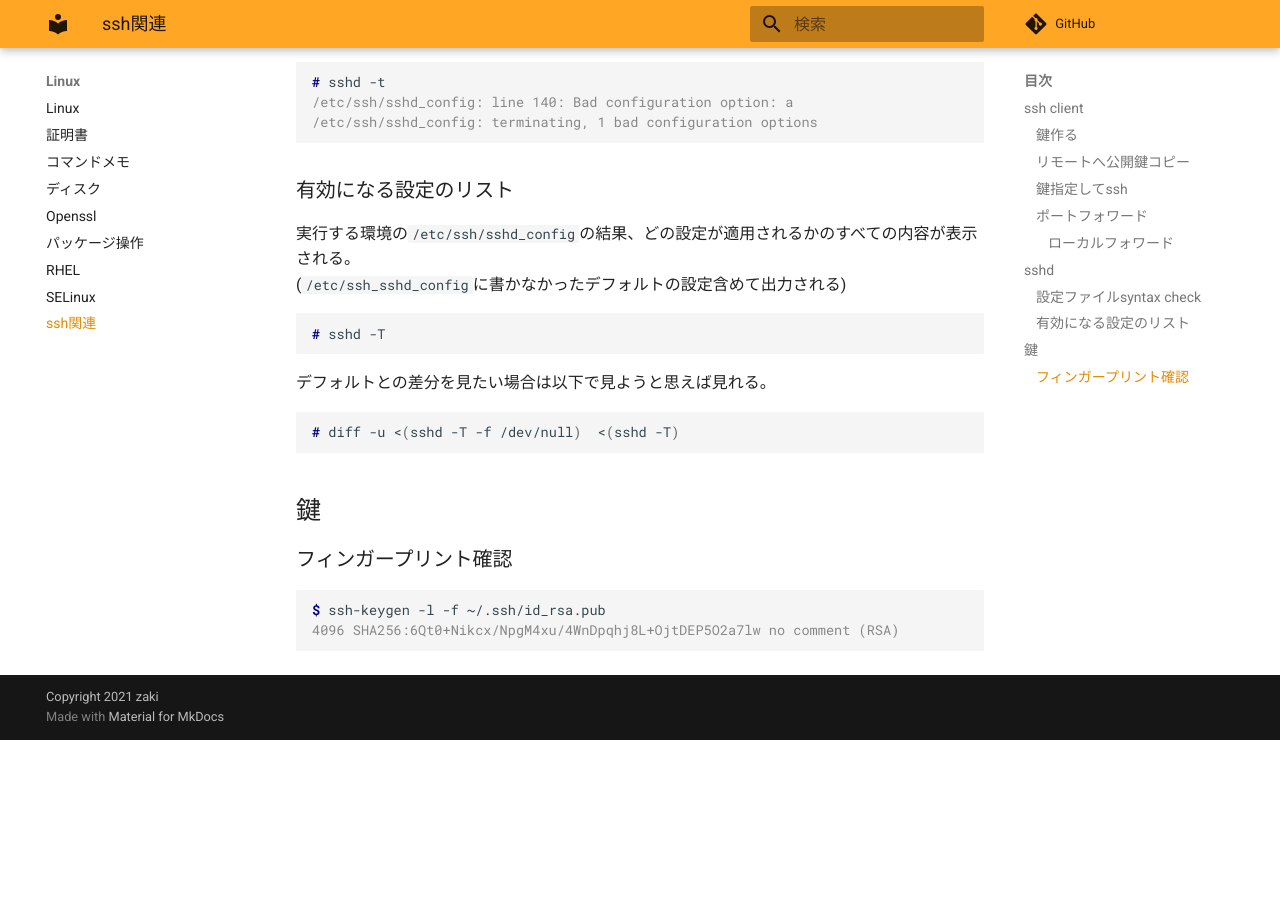
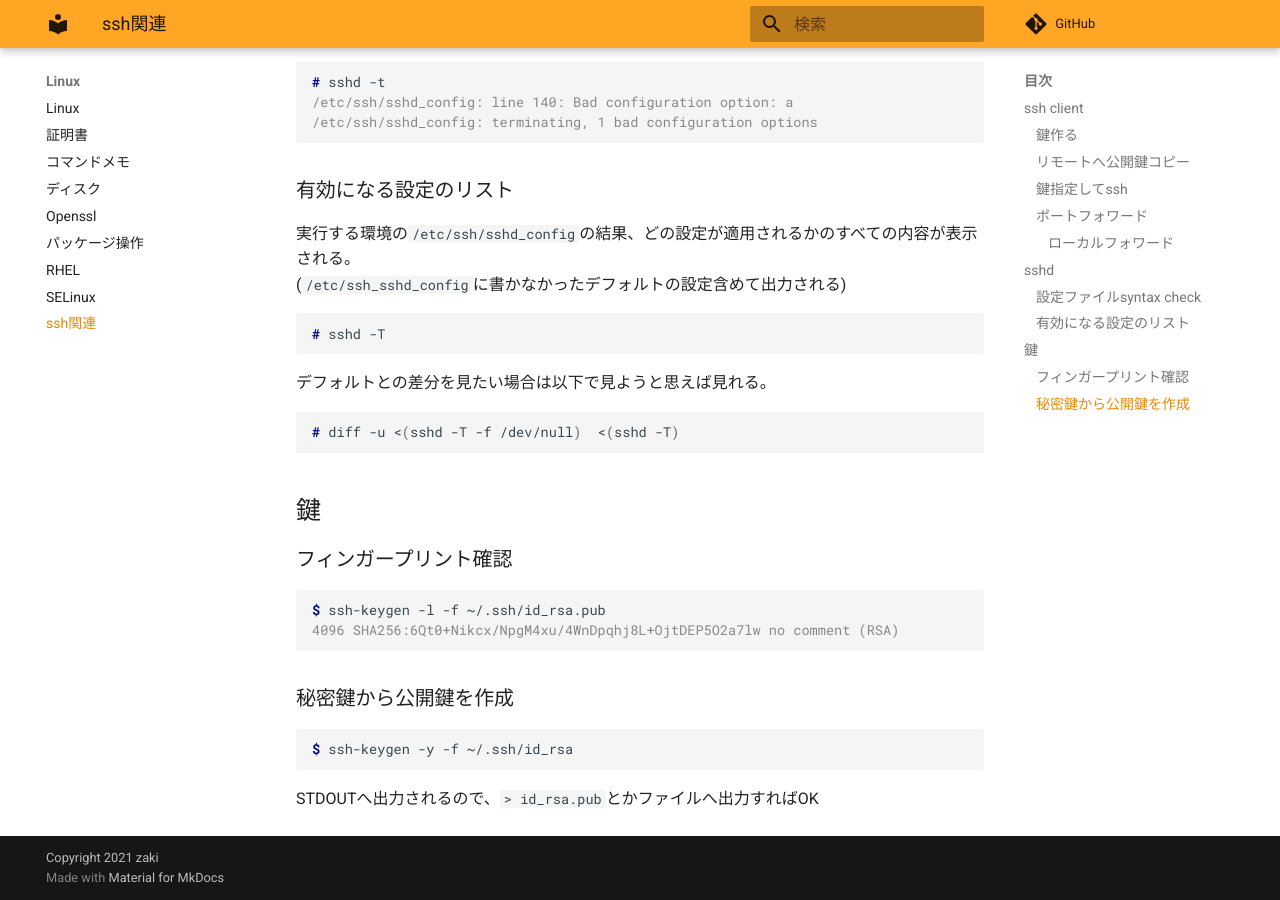
Before and after one commit to zaki-lknr/docs, an MkDocs documentation site: the page built from docs/Linux/ssh.md, in a window 1280 px wide and 900 px high, scrolled down 1777 px. Built offline with MkDocs 1.6.1 and Material for MkDocs 9.7.7, drawn with Linux system fonts in a browser that asks for light colours; comment, search, counter and statistics services are not loaded; before the commit the page ends 2517 px from its top, so only the background shows below that.

Commit message:
add: linux/ssh 秘密鍵から公開鍵作成

````diff
--- a/docs/Linux/ssh.md
+++ b/docs/Linux/ssh.md
@@ -108,3 +108,11 @@ $ ssh rhel8 -L 25080:10.88.250.10:80
 $ ssh-keygen -l -f ~/.ssh/id_rsa.pub
 4096 SHA256:6Qt0+Nikcx/NpgM4xu/4WnDpqhj8L+OjtDEP5O2a7lw no comment (RSA)
 ```
+
+### 秘密鍵から公開鍵を作成
+
+```console
+$ ssh-keygen -y -f ~/.ssh/id_rsa
+```
+
+STDOUTへ出力されるので、`> id_rsa.pub`とかファイルへ出力すればOK
````
